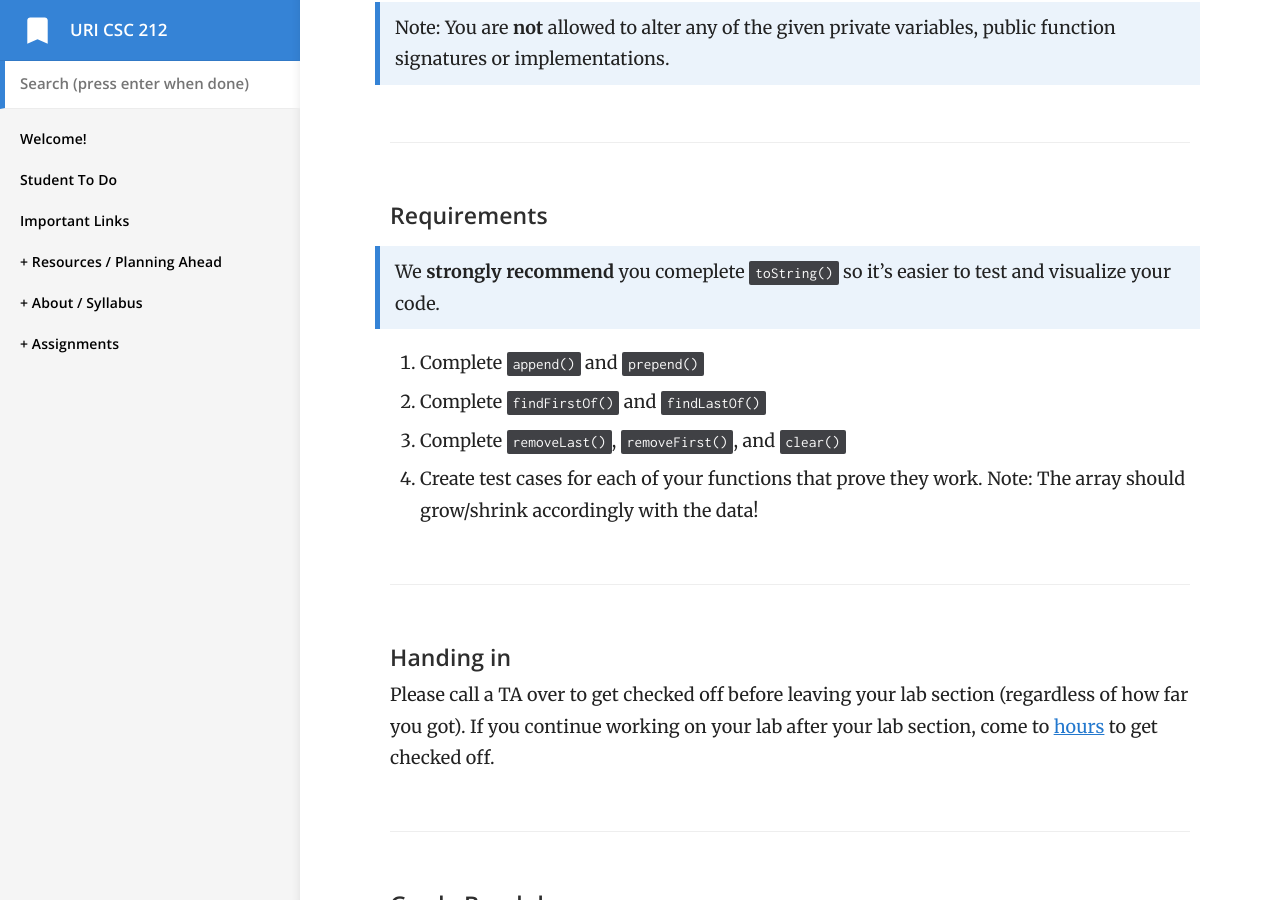
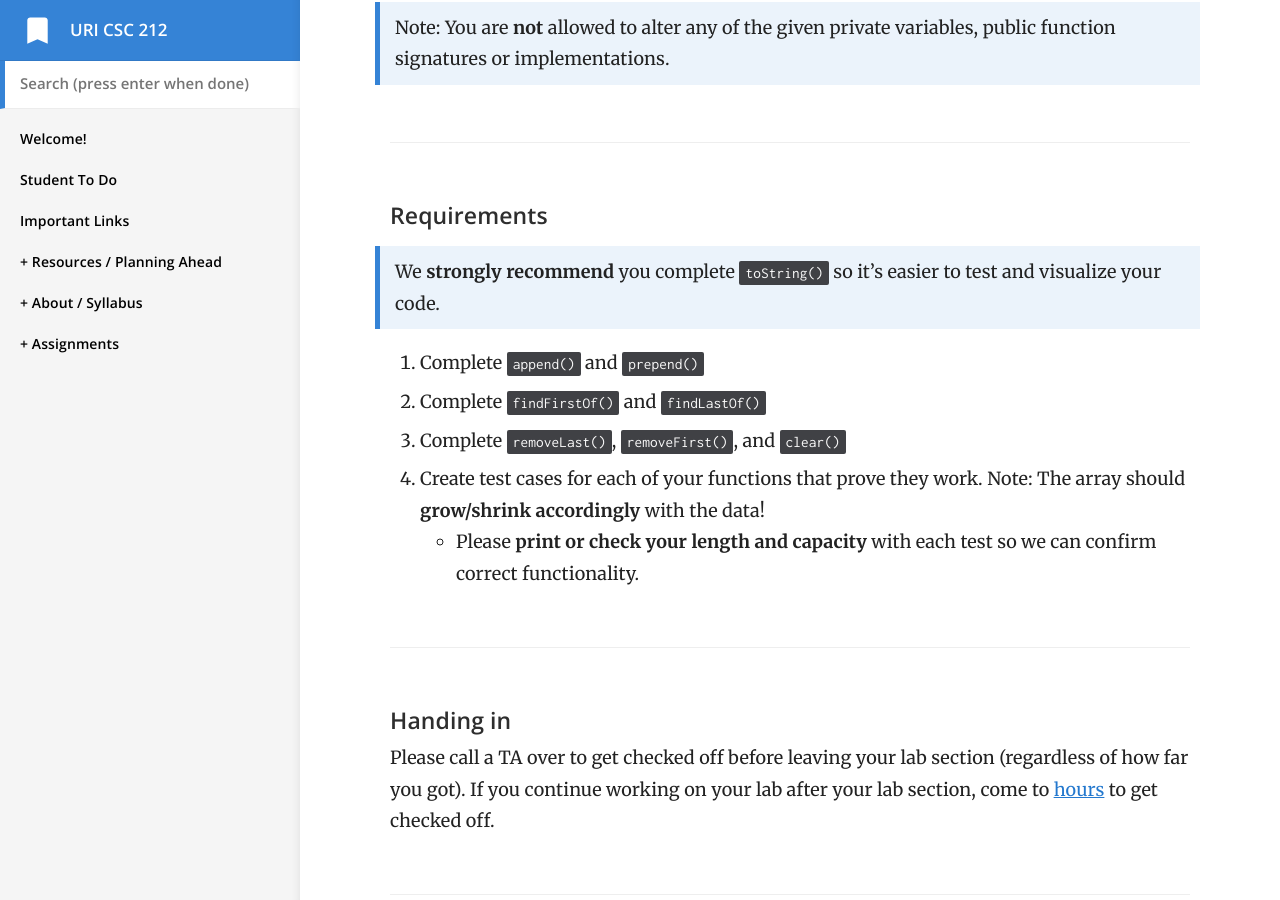
Before and after one commit to vcc-csc212/sp21-archive, a Jekyll site: the page built from _docs/labs/lab-03/lab-03.md, in a window 1280 px wide and 900 px high, scrolled down 8115 px. Built offline with Jekyll 4.4.1, drawn with Linux system fonts in a browser that asks for light colours.

Commit message:
added note on length and cap lab 3

```diff
--- a/_docs/labs/lab-03/lab-03.md
+++ b/_docs/labs/lab-03/lab-03.md
@@ -261,12 +261,13 @@ Some functions have already been implemented for you inside of the `DynamicArray
 ---
 
 #### Requirements {#reqs}
-> We **strongly recommend** you comeplete `toString()` so it's easier to test and visualize your code.
+> We **strongly recommend** you complete `toString()` so it's easier to test and visualize your code.
 
 1. Complete `append()` and `prepend()`
 2. Complete `findFirstOf()` and `findLastOf()`
 3. Complete `removeLast()`, `removeFirst()`, and `clear()`
-4. Create test cases for each of your functions that prove they work. Note: The array should grow/shrink accordingly with the data!
+4. Create test cases for each of your functions that prove they work. Note: The array should **grow/shrink accordingly** with the data!
+    - Please **print or check your length and capacity** with each test so we can confirm correct functionality.
 
 ---
 
```
